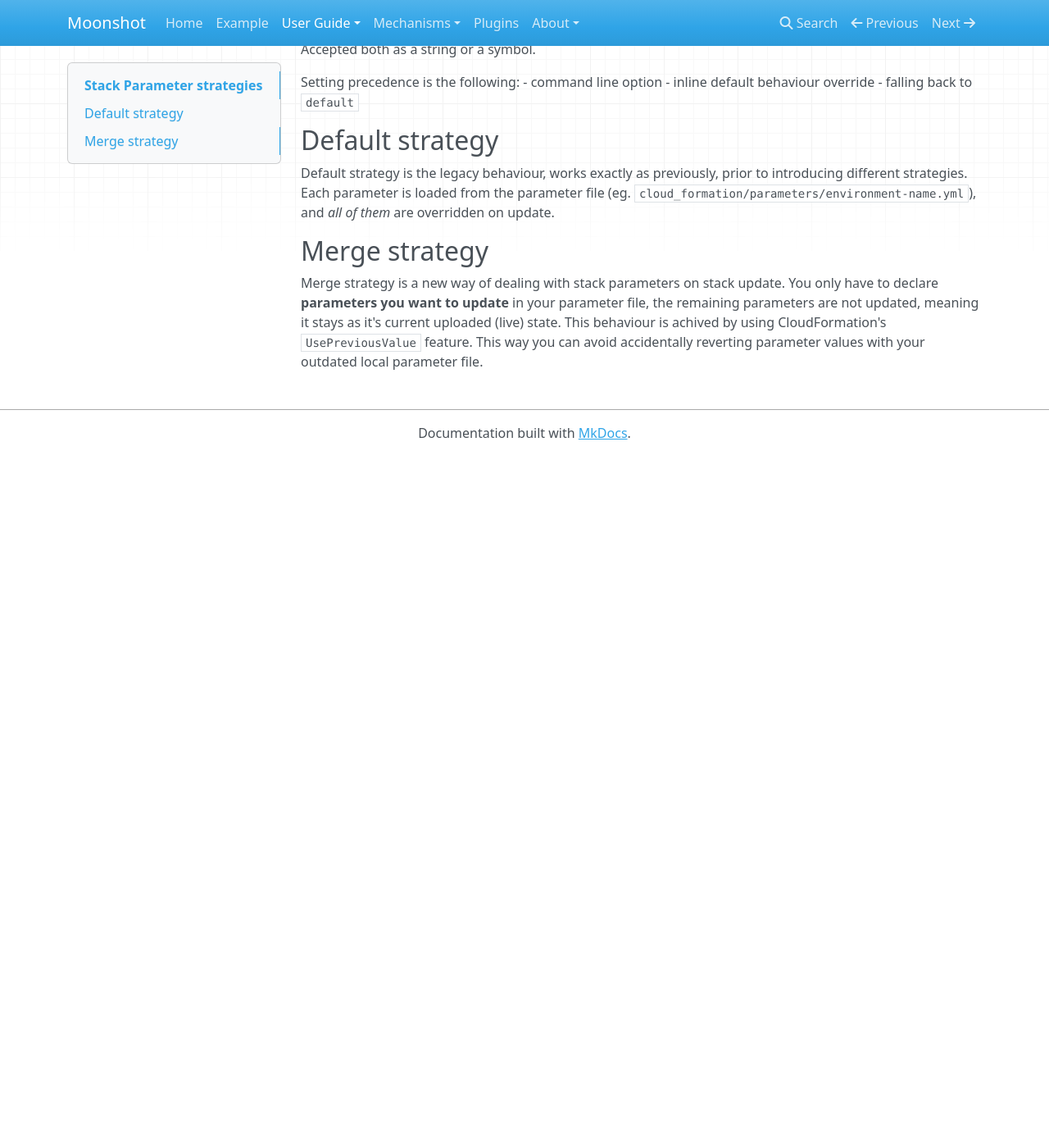
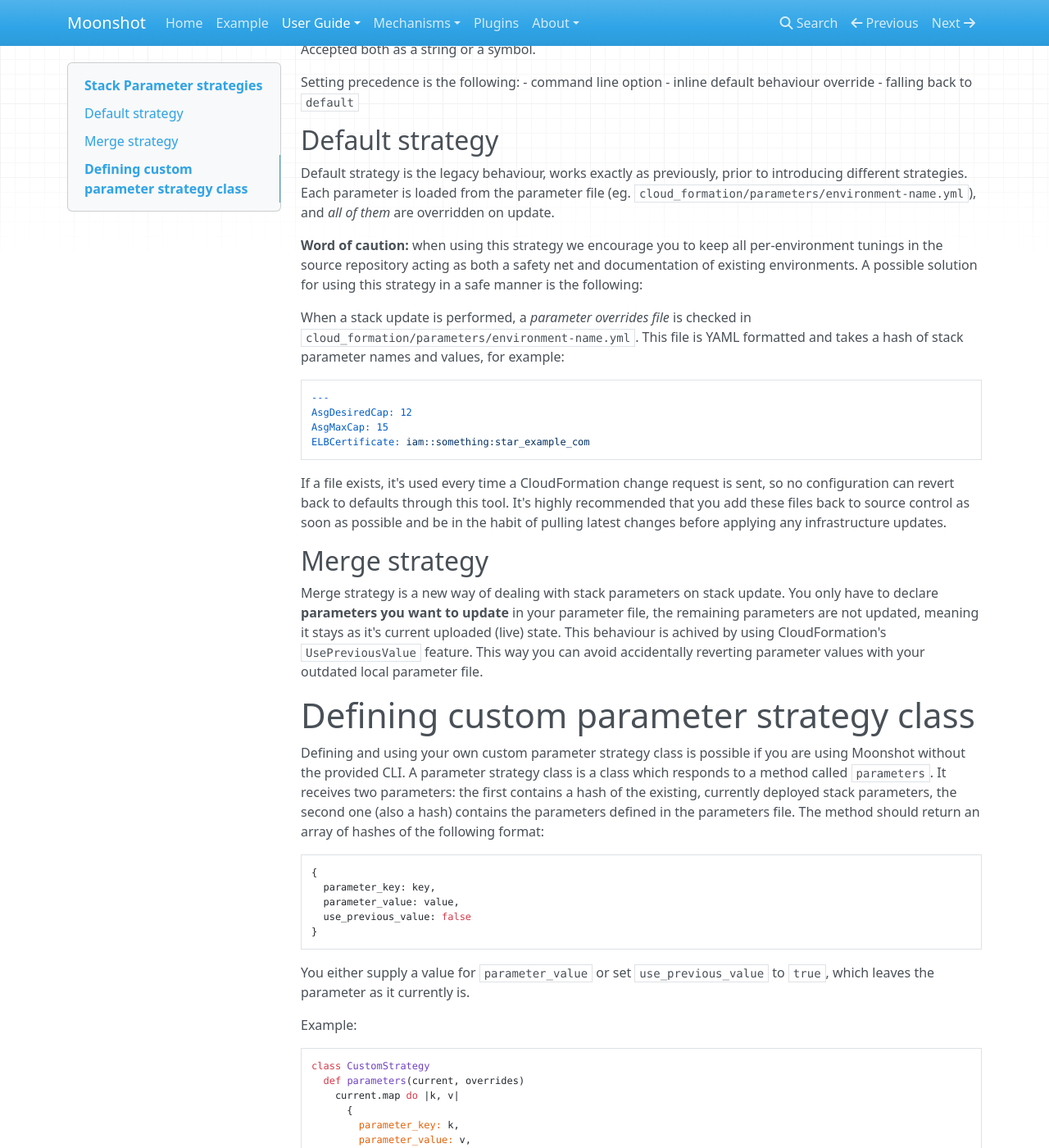
Before and after one commit to valentyntymku/moonshot, an MkDocs documentation site: the page built from docs/user-guide/stack_parameter_strategies.md, in a window 1280 px wide and 1400 px high, scrolled down 270 px. Shown: the whole window at 82% size. Built offline with MkDocs 1.6.1, drawn with Linux system fonts in a browser that asks for light colours; nearby versions of some CDN libraries; old or Windows-style settings are respelled for this version of MkDocs; before the commit the page ends 900 px from its top, so only the background shows below that; some of the changed text lies outside the part shown.

````diff
--- a/docs/user-guide/stack_parameter_strategies.md
+++ b/docs/user-guide/stack_parameter_strategies.md
@@ -25,6 +25,27 @@ prior to introducing different strategies. Each parameter is loaded from the
 parameter file (eg. `cloud_formation/parameters/environment-name.yml`),
 and *all of them* are overridden on update.
 
+**Word of caution:** when using this strategy we encourage you to keep all
+per-environment tunings in the source repository acting as both a safety net
+and documentation of existing environments. A possible solution for using this
+strategy in a safe manner is the following:
+
+When a stack update is performed, a *parameter overrides file* is checked in
+`cloud_formation/parameters/environment-name.yml`. This file is YAML formatted
+and takes a hash of stack parameter names and values, for example:
+```yaml
+---
+AsgDesiredCap: 12
+AsgMaxCap: 15
+ELBCertificate: iam::something:star_example_com
+```
+
+If a file exists, it's used every time a CloudFormation change request is sent,
+so no configuration can revert back to defaults through this tool. It's highly
+recommended that you add these files back to source control as soon as possible
+and be in the habit of pulling latest changes before applying any infrastructure
+updates.
+
 ## Merge strategy
 
 Merge strategy is a new way of dealing with stack parameters on stack update.
@@ -33,3 +54,41 @@ the remaining parameters are not updated, meaning it stays as it's current uploa
 This behaviour is achived by using CloudFormation's `UsePreviousValue` feature.
 This way you can avoid accidentally reverting parameter values with your outdated local
 parameter file.
+
+# Defining custom parameter strategy class
+Defining and using your own custom parameter strategy class is possible if you are
+using Moonshot without the provided CLI. A parameter strategy class is a class which responds
+to a method called `parameters`. It receives two parameters: the first contains a hash
+of the existing, currently deployed stack parameters, the second one (also a hash) contains
+the parameters defined in the parameters file. The method should return an array of
+hashes of the following format:
+
+```json
+{
+  parameter_key: key,
+  parameter_value: value,
+  use_previous_value: false
+}
+```
+
+You either supply a value for `parameter_value` or set `use_previous_value` to `true`, which leaves the parameter
+as it currently is.
+
+Example:
+
+```ruby
+class CustomStrategy
+  def parameters(current, overrides)
+    current.map do |k, v|
+      {
+        parameter_key: k,
+        parameter_value: v,
+        use_previous_value: false
+      }
+    end
+  end
+end
+```
+
+In order to use your custom strategy class, set a new instance of your class
+to `ControllerConfig`'s `parameter_strategy` attribute.
````
Also changed, not shown: 2 other files.
